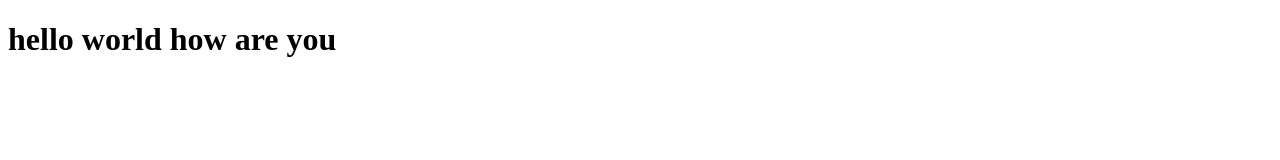
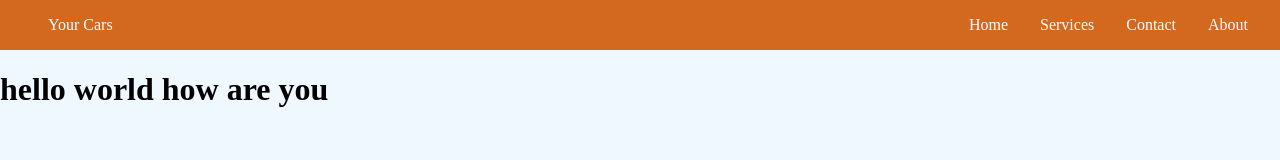
Before and after one commit to gbirhanu/portifolio, a plain HTML site: page index.html in a window 1280 px wide. Drawn offline with Linux system fonts and the light colour scheme.

Commit message:
Navbar  added

```diff
--- a/index.css
+++ b/index.css
@@ -7,21 +7,16 @@ html {
   background-color: aqua;
 }
 body {
+  margin: 0%;
   background-color: aliceblue;
   width: 100vw;
   height: 100vh;
-  margin-top: 0%;
-  margin-left: 30px;
-  margin-right: 30px;
 }
 nav {
-  background-color: blueviolet;
-  color: azure;
   display: flex;
 }
 nav ul {
   display: flex;
-  width: 100%;
   justify-content: flex-end;
   align-items: center;
   flex-direction: row;
@@ -31,3 +26,13 @@ nav ul li {
   margin-right: 2em;
   cursor: pointer;
 }
+header {
+  background-color: chocolate;
+  color: white;
+  display: flex;
+  justify-content: space-between;
+}
+.logo {
+  padding-left: 3em;
+  padding-right: 3em;
+}
--- a/index.html
+++ b/index.html
@@ -5,8 +5,22 @@
     <meta http-equiv="X-UA-Compatible" content="IE=edge" />
     <meta name="viewport" content="width=device-width, initial-scale=1.0" />
     <title>This is the practice session</title>
+    <link rel="stylesheet" href="index.css" />
   </head>
   <body>
+    <header>
+      <div class="logo">
+        <p>Your Cars</p>
+      </div>
+      <nav>
+        <ul>
+          <li>Home</li>
+          <li>Services</li>
+          <li>Contact</li>
+          <li>About</li>
+        </ul>
+      </nav>
+    </header>
     <h1>hello world how are you</h1>
   </body>
 </html>
```
